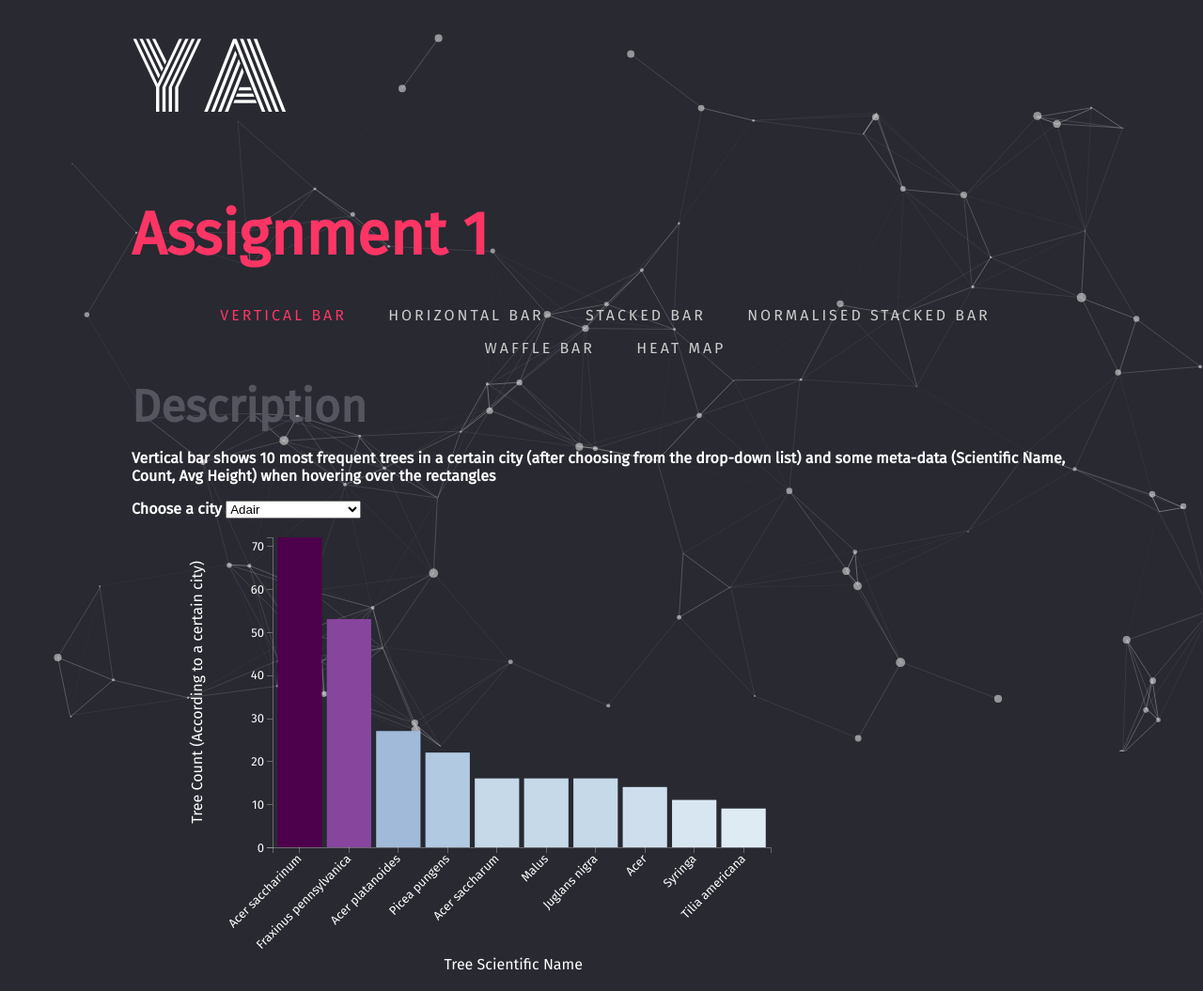
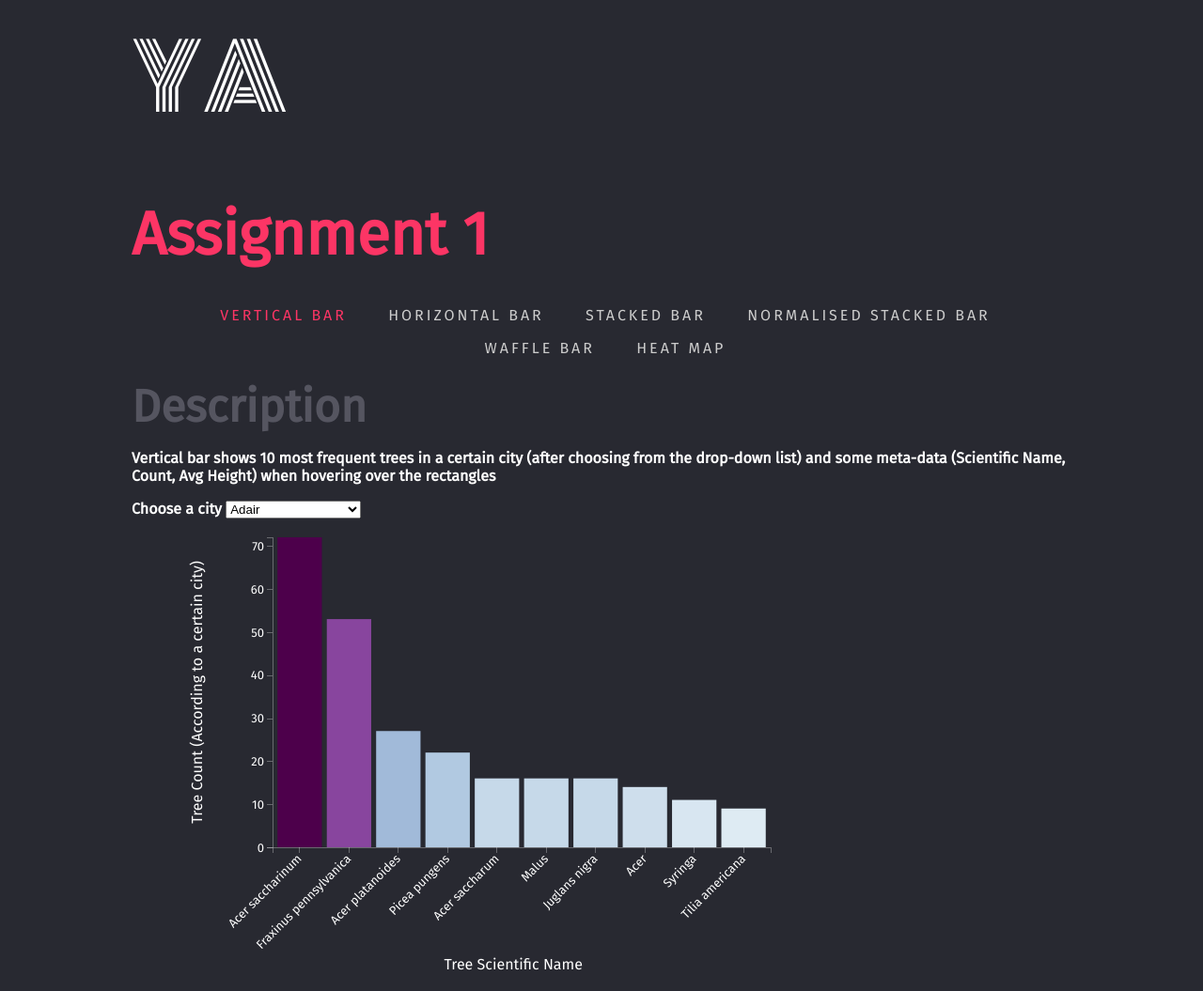
Before and after one commit to zwakak/DataVisualisation-5171606, a website: page assignment_1.html in a window 1280 px wide. Shown: the whole page at 94% size. Drawn offline with nearby package versions, Linux system fonts and the light colour scheme.

Commit message:
fixing errors provided by the instructor

```diff
--- a/assignment_1.html
+++ b/assignment_1.html
@@ -131,7 +131,7 @@
 
 
 <!-- scripts -->
-  <script src="js/particles.js"></script>
+  <!--<script src="js/particles.js"></script>-->
   <script src="js/app.js"></script>
   <script src="js/jquery.min.js"></script>
   <script src="js/jquery.mixitup.js"></script>
--- a/js/assignment_1/heat_map.js
+++ b/js/assignment_1/heat_map.js
@@ -44,7 +44,7 @@ function drawHeatMap(selected_state){
             .attr("transform",
                 "translate(" + margin.left + "," + margin.top + ")");
 
-        const filteredStateData = data.filter(d => d.state === selected_state);
+        const filteredStateData = data.filter(d => d.state === selected_state && d.scientific_name!=="Other");
 
         const cityNames = Array.from(new Set(filteredStateData.map(d => d.city)));
         const treeNames = Array.from(new Set(filteredStateData.map(d => d.scientific_name)));
@@ -78,11 +78,15 @@ function drawHeatMap(selected_state){
 
 // Build color scale
         const color = d3.scaleSequential()
-            .domain([0, d3.max(filteredStateData, d => d.tree_count)])
+            .domain([
+                d3.min(filteredStateData, (d) => + d.tree_count),
+                d3.median(filteredStateData, (d) => + d.tree_count),
+                d3.max(filteredStateData, (d) => + d.tree_count),
+            ])
+           //.domain([0, d3.max(filteredStateData, d => d.tree_count)])
             .interpolator(d3.interpolateBuPu);
 
 
-        console.log(d3.max(d3.map(d=>d.tree_count)))
         const tooltip = d3.select("#graph5")
             .append("div")
             .attr("class", "tooltip")
@@ -130,6 +134,89 @@ function drawHeatMap(selected_state){
                 });
             })
 
+        var minLegend = d3.min(filteredStateData, (d) =>  + d.tree_count);
+        var maxLegend = d3.max(filteredStateData, (d) =>  + d.tree_count);
+        var sumMinMaxLegend =
+            d3.max(filteredStateData, (d) =>  + d.tree_count) +
+            d3.min(filteredStateData, (d) =>  + d.tree_count);
+
+        var legendWidth = width * 0.8,
+            legendHeight = 8;
+        var legendsvg = svg
+            .append("g")
+            .attr("id", "legend")
+            .attr(
+                "transform",
+                "translate(" + (legendWidth *.6) + "," + (height + 100) + ")"
+            );
+        var linearGradient = svg
+            .append("linearGradient")
+            .attr("id", "linear-gradient");
+        //Horizontal gradient
+        linearGradient
+            .attr("x1", "0%")
+            .attr("y1", "0%")
+            .attr("x2", "100%")
+            .attr("y2", "0%");
+        //Append multiple color stops by using D3's data/enter step
+        linearGradient
+            .selectAll("stop")
+            .data([
+                { offset: "0%", color: "white" },
+                { offset: "50%", color: "#AAC3DE" },
+                { offset: "100%", color: "#4D005F" },
+            ])
+            .enter()
+            .append("stop")
+            .attr("offset", function (d) {
+                return d.offset;
+            })
+            .attr("stop-color", function (d) {
+                return d.color;
+            });
+        //Draw the Rectangle
+        legendsvg
+
+            .append("rect")
+            .attr("class", "legendRect")
+            .attr("x", -legendWidth / 2 + 0.5)
+            .attr("y", 10)
+            .attr("width", legendWidth)
+            .attr("height", legendHeight)
+            .style("fill", "url(#linear-gradient)")
+            .style("stroke", "black")
+            .style("stroke-width", "1px");
+
+        //Set scale for x-axis
+        var xScale2 = d3
+            .scaleLinear()
+            .range([0, legendWidth])
+            .domain([
+                d3.min(filteredStateData, (d) =>  + d.tree_count),
+                d3.max(filteredStateData, (d) =>  + d.tree_count),
+            ]);
+        legendsvg
+            .append("g")
+            .call(
+                d3
+                    .axisBottom(xScale2)
+                    .tickValues([
+                        minLegend,
+                        (sumMinMaxLegend / 2 + minLegend) / 2,
+                        sumMinMaxLegend / 2,
+                        (sumMinMaxLegend / 2 + maxLegend) / 2,
+                        maxLegend,
+                    ])
+                    .tickFormat((x) => x.toFixed(2))
+            )
+            .attr("class", "axis")
+            .attr("id", "legendAxis")
+            .attr(
+                "transform",
+                "translate(" + -legendWidth / 2 + "," + (10 + legendHeight) + ")"
+            );
+
+
 
 
     })
```
Also changed, not shown: index.html (+2 -2 lines).
